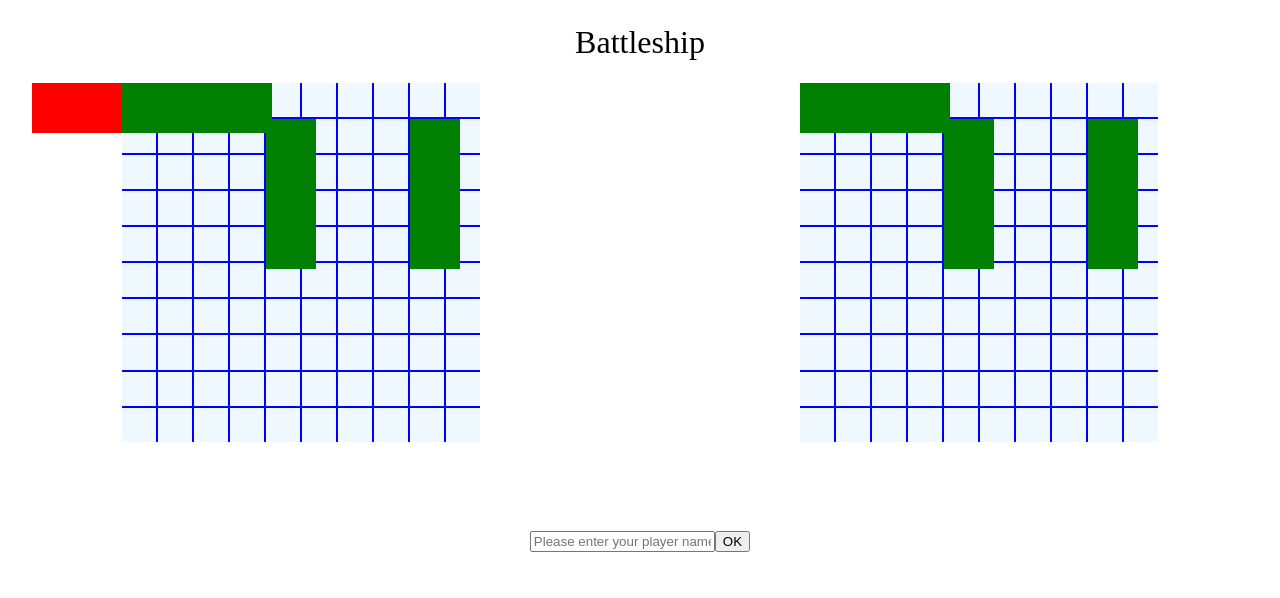
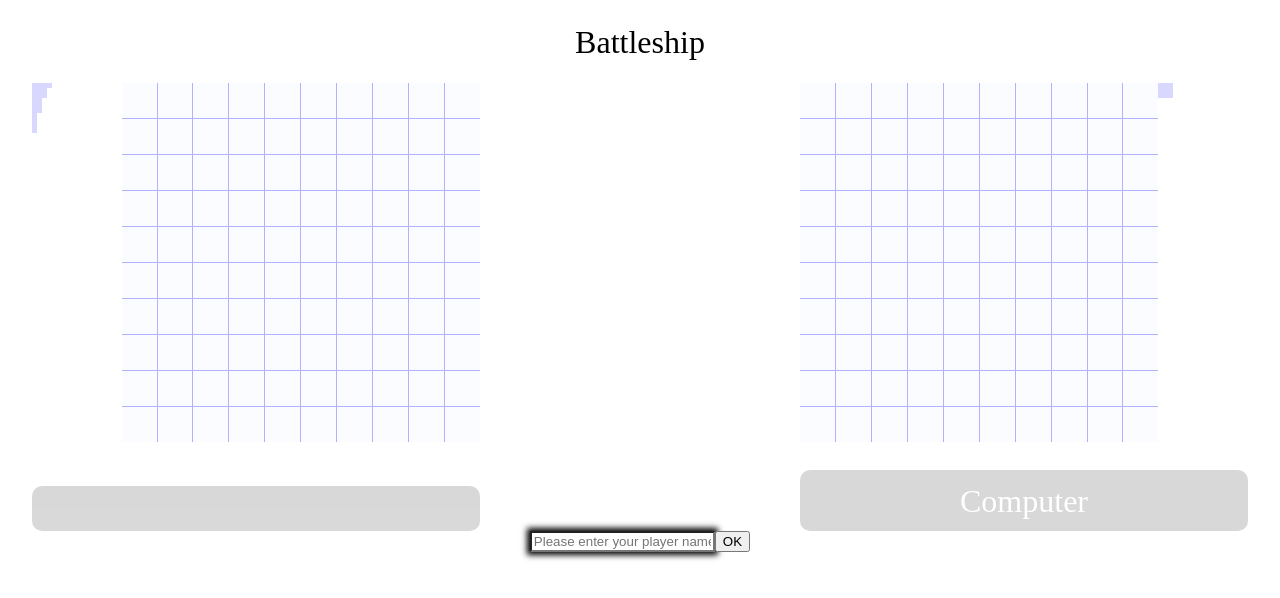
Before and after one commit to benpemberton/battleship, a website built with webpack: page src/index.html in a window 1280 px wide. Both pictures are taken after a click on the element "Start". Built offline with nearby package versions, Linux system fonts and the light colour scheme.

Commit message:
early stages of game loop

```diff
--- a/src/index.html
+++ b/src/index.html
@@ -14,8 +14,12 @@
     <div class="game-container">
         <div class="boards-container">
             <div class="player-board">
-                <div class="testdiv"></div>
-                <div class="fleet"></div>
+                <div class="fleet">
+                    <div class="ship-type" data-length=4></div>
+                    <div class="ship-type" data-length=3></div>
+                    <div class="ship-type" data-length=2></div>
+                    <div class="ship-type" data-length=1></div>
+                </div>
                 <div class="gameboard">
                     <div class="grid-cell" data-x=0 data-y=0></div>
                     <div class="grid-cell" data-x=1 data-y=0></div>
@@ -118,8 +122,13 @@
                     <div class="grid-cell" data-x=8 data-y=9></div>
                     <div class="grid-cell" data-x=9 data-y=9></div>
                 </div>
+                <div class="player-name">
+                    <p></p>
+                </div>
             </div>
-            <div class="scores-box"></div>
+            <div class="scores-box">
+                <p></p>
+            </div>
             <div class="comp-board">
                 <div class="gameboard">
                     <div class="grid-cell" data-x=0 data-y=0></div>
@@ -223,7 +232,16 @@
                     <div class="grid-cell" data-x=8 data-y=9></div>
                     <div class="grid-cell" data-x=9 data-y=9></div>
                 </div>
-                <div class="fleet"></div>
+                <div class="fleet">
+                    <div class="ship-type" data-length=4></div>
+                    <div class="ship-type" data-length=3></div>
+                    <div class="ship-type" data-length=2></div>
+                    <div class="ship-type" data-length=1></div>
+                </div>
+                <div class="comp-name">
+                    <p>Computer</p>
+                </div>
+
             </div>
         </div>
         <div class="name-input-container">
--- a/src/scripts/elements.js
+++ b/src/scripts/elements.js
@@ -1,5 +1,19 @@
 const startBtn = document.querySelector(".start");
 const playerBoard = document.querySelector(".player-board");
 const compBoard = document.querySelector(".comp-board");
+const nameInput = document.querySelector(".name-input");
+const nameSubmitBtn = document.querySelector(".name-submit");
+const nameInputDiv = document.querySelector(".name-input-container");
+const playerName = document.querySelector(".player-name");
+const scoresBox = document.querySelector(".scores-box");
 
-export { startBtn, playerBoard, compBoard };
+export {
+  startBtn,
+  playerBoard,
+  compBoard,
+  nameInput,
+  nameSubmitBtn,
+  nameInputDiv,
+  playerName,
+  scoresBox,
+};
--- a/src/scripts/game.js
+++ b/src/scripts/game.js
@@ -12,9 +12,16 @@ function startGame() {
   game.user.gameboard = Gameboard();
   game.comp.gameboard = Gameboard();
 
-  game.user.gameboard.placeShip(["00", "10", "20"]);
+  game.user.gameboard.placeShip(["49"]);
+  game.user.gameboard.placeShip(["37"]);
+  game.user.gameboard.placeShip(["55"]);
+  game.user.gameboard.placeShip(["99"]);
+  game.user.gameboard.placeShip(["17", "27"]);
+  game.user.gameboard.placeShip(["77", "78"]);
+  game.user.gameboard.placeShip(["00", "10"]);
   game.user.gameboard.placeShip(["41", "42", "43"]);
   game.user.gameboard.placeShip(["81", "82", "83"]);
+  game.user.gameboard.placeShip(["09", "19", "29", "39"]);
   game.comp.gameboard.placeShip(["00", "10", "20"]);
   game.comp.gameboard.placeShip(["41", "42", "43"]);
   game.comp.gameboard.placeShip(["81", "82", "83"]);
--- a/src/scripts/index.js
+++ b/src/scripts/index.js
@@ -1,14 +1,18 @@
 import "./../styles.css";
 import { game, startGame } from "./game";
 import { startBtn, playerBoard, compBoard } from "./elements";
-import { populateBoard, activateScreen, dragElement } from "./ui";
-
-dragElement(document.querySelector(".testdiv"));
+import {
+  populateBoard,
+  activateElement,
+  dragElement,
+  renderFleet,
+  userNameInput,
+} from "./ui";
 
 startBtn.addEventListener("click", () => {
   startBtn.style.display = "none";
   startGame();
-  activateScreen();
-  populateBoard(game.user, ".player-board");
-  populateBoard(game.comp, ".comp-board");
+  userNameInput();
+  renderFleet(game.user);
+  renderFleet(game.comp);
 });
--- a/src/scripts/player.js
+++ b/src/scripts/player.js
@@ -6,6 +6,7 @@ function Player(name) {
       name,
       gamesWon: 0,
       gameboard: null,
+      selector: ".comp-board",
 
       sendAttack() {
         let coord = this.getCoord();
@@ -48,6 +49,7 @@ function Player(name) {
       name,
       gamesWon: 0,
       gameboard: null,
+      selector: ".player-board",
     };
   }
 }
--- a/src/scripts/ui.js
+++ b/src/scripts/ui.js
@@ -1,14 +1,20 @@
-import { startGame } from "./game";
-import { playerBoard, compBoard } from "./elements";
+import { startGame, game } from "./game";
+import {
+  playerBoard,
+  compBoard,
+  nameInput,
+  nameSubmitBtn,
+  nameInputDiv,
+  playerName,
+  scoresBox,
+} from "./elements";
 
-function populateBoard(player, selector) {
+function populateBoard(player) {
   const fleet = player.gameboard.fleet;
 
-  let board = null;
+  let board = document.querySelector(player.selector);
 
-  selector === ".player-board" ? (board = playerBoard) : (board = compBoard);
-
-  const cellPositions = getCellPositions(selector);
+  const cellPositions = getCellPositions(player.selector);
 
   fleet.forEach((ship) => {
     const div = document.createElement("div");
@@ -17,16 +23,18 @@ function populateBoard(player, selector) {
 
     const firstCo = [];
 
+    const divWidth = document.querySelector(".grid-cell").offsetWidth;
+
     ship.coords.forEach((coord) => {
       firstCo.push(coord[0]);
     });
 
     if (firstCo[0] === firstCo[1]) {
-      div.style.width = "50px";
-      div.style.height = ship.length * 50 + "px";
+      div.style.width = divWidth + "px";
+      div.style.height = ship.length * divWidth + "px";
     } else {
-      div.style.height = "50px";
-      div.style.width = ship.length * 50 + "px";
+      div.style.height = divWidth + "px";
+      div.style.width = ship.length * divWidth + "px";
     }
 
     for (const prop in cellPositions) {
@@ -36,14 +44,63 @@ function populateBoard(player, selector) {
       }
     }
     board.appendChild(div);
+    dragElement(div);
   });
 }
 
-function activateScreen() {
-  playerBoard.style.opacity = "1";
-  playerBoard.style.pointerEvents = "auto";
-  compBoard.style.opacity = "1";
-  compBoard.style.pointerEvents = "auto";
+function renderFleet(player) {
+  let board = document.querySelector(player.selector);
+
+  player.gameboard.fleet.forEach((ship) => {
+    const shipDiv = document.createElement("div");
+    shipDiv.classList.add("ship-icon");
+    shipDiv.style.height = "5px";
+    shipDiv.style.width = ship.length * 5 + "px";
+
+    board.querySelector(`[data-length='${ship.length}']`).appendChild(shipDiv);
+  });
+}
+
+function activateElement(element) {
+  element.style.opacity = "1";
+  element.style.pointerEvents = "auto";
+}
+
+function deactivateElement(element) {
+  element.style.opacity = "0.3";
+  element.style.pointerEvents = "none";
+}
+
+function userNameInput() {
+  activateElement(nameInputDiv);
+  nameInput.style.boxShadow = "0px 0px 6px 3px black";
+  nameSubmitBtn.addEventListener("click", () => {
+    if (nameInput.value === "") {
+      nameInput.style.backgroundColor = "#E8B4DC";
+    } else {
+      const p = playerName.querySelector("p");
+      console.log(p);
+      p.textContent = nameInput.value;
+      nameInput.value = null;
+      nameInputDiv.style.display = "none";
+      gameSetUp();
+    }
+  });
+}
+
+function gameSetUp() {
+  displayScores();
+  positionFleet();
+}
+
+function displayScores() {
+  const scores = scoresBox.querySelector("p");
+  scores.textContent = game.user.gamesWon + " - " + game.comp.gamesWon;
+}
+
+function positionFleet() {
+  activateElement(playerBoard);
+  populateBoard(game.user);
 }
 
 function dragElement(elmnt) {
@@ -118,6 +175,7 @@ function gridSnap(elmnt) {
       elmntPos.y <= yLimit
     ) {
       elmntCoords = cellPositions[prop].coords;
+      console.log(elmntCoords);
 
       elmnt.style.top = cellPositions[prop].screenPos.top + "px";
       elmnt.style.left = cellPositions[prop].screenPos.left + "px";
@@ -125,4 +183,10 @@ function gridSnap(elmnt) {
   }
 }
 
-export { populateBoard, activateScreen, dragElement };
+export {
+  populateBoard,
+  activateElement,
+  dragElement,
+  renderFleet,
+  userNameInput,
+};
--- a/src/styles.css
+++ b/src/styles.css
@@ -143,10 +143,12 @@ table {
 
 .player-board,
 .comp-board {
+  display: flex;
   height: 35vw;
   width: 35vw;
   opacity: 0.3;
   pointer-events: none;
+  flex-wrap: wrap;
 }
 
 .gameboard {
@@ -155,12 +157,13 @@ table {
   grid-template-rows: repeat(10, 1fr);
   width: 80%;
   height: 80%;
-  gap: 2px;
+  flex: 1 1 80%;
+  gap: 1px;
   background-color: blue;
 }
 
-.player-board .gameboard {
-  float: right;
+.fleet {
+  flex: 1 20%;
 }
 
 .scores-box {
@@ -183,6 +186,8 @@ table {
 .name-input-container {
   display: flex;
   justify-content: center;
+  pointer-events: none;
+  opacity: 0.3;
 }
 
 .start {
@@ -194,3 +199,20 @@ table {
 .ship {
   background-color: green;
 }
+
+.ship-icon {
+  background-color: blue;
+  opacity: 0.5;
+}
+
+.comp-name,
+.player-name {
+  flex: 1 1 80%;
+  display: flex;
+  justify-content: center;
+  align-items: center;
+  background-color: grey;
+  color: white;
+  border-radius: 10px;
+  font-size: 2em;
+}
```
Also changed, not shown: dist/index.html, dist/main.css, dist/main.js.
